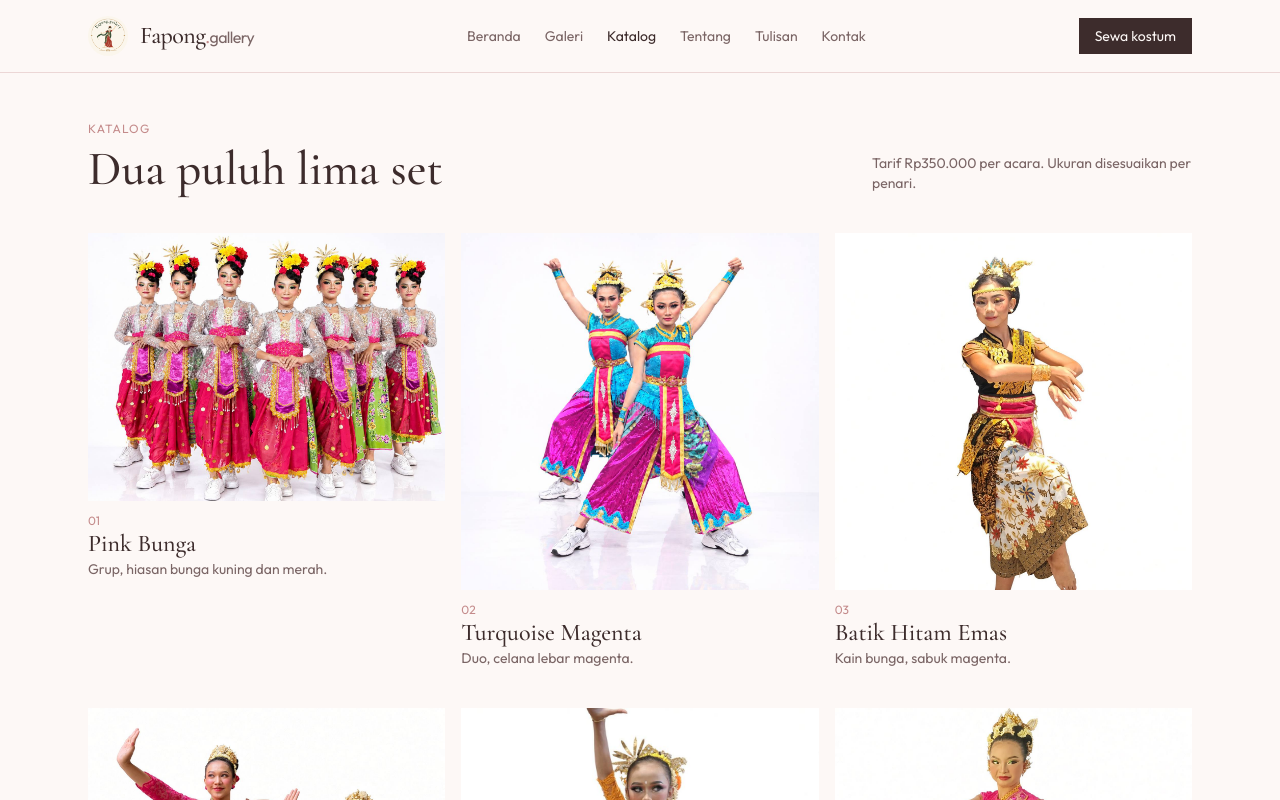
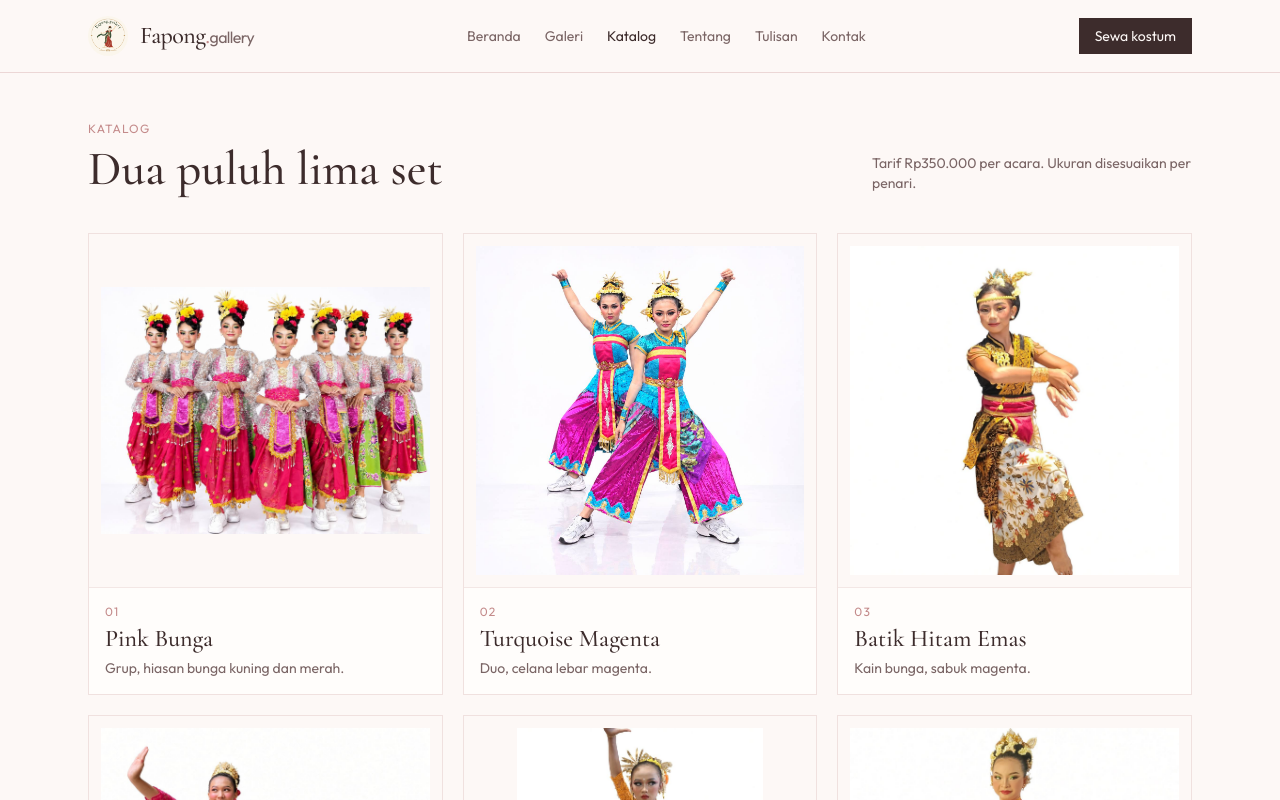
Before and after one commit to BangKale/fapong, a React (Vite) app: page /catalog in a window 1280 px wide. Shown: the top 800 px of the page. Built offline with nearby package versions, Linux system fonts and the light colour scheme.

Commit message:
Align catalog cards without cropping photos

```diff
--- a/src/pages/Catalog.tsx
+++ b/src/pages/Catalog.tsx
@@ -9,13 +9,17 @@ export function CatalogPage() {
         <h1 className="font-display text-5xl">Dua puluh lima set</h1>
         <p className="max-w-xs text-sm text-muted">Tarif {rate} per acara. Ukuran disesuaikan per penari.</p>
       </div>
-      <div className="mt-10 grid grid-cols-2 gap-x-4 gap-y-10 md:grid-cols-3">
+      <div className="mt-10 grid grid-cols-2 gap-5 md:grid-cols-3">
         {costumes.map((item, index) => (
-          <article key={item.src}>
-            <img src={item.src} alt={item.name} className="h-auto w-full" />
-            <p className="mt-3 text-xs text-rose">{String(index + 1).padStart(2, "0")}</p>
-            <h2 className="font-display text-2xl leading-tight">{item.name}</h2>
-            <p className="text-sm text-muted">{item.note}</p>
+          <article key={item.src} className="flex flex-col border border-rose/25 bg-paper">
+            <div className="relative aspect-square w-full shrink-0 overflow-hidden bg-cream">
+              <img src={item.src} alt={item.name} className="absolute inset-0 h-full w-full object-contain p-3" />
+            </div>
+            <div className="flex flex-1 flex-col border-t border-rose/20 px-4 py-4">
+              <p className="text-xs tracking-widest text-rose">{String(index + 1).padStart(2, "0")}</p>
+              <h2 className="mt-1 font-display text-2xl leading-tight">{item.name}</h2>
+              <p className="mt-1 text-sm text-muted">{item.note}</p>
+            </div>
           </article>
         ))}
       </div>
```
